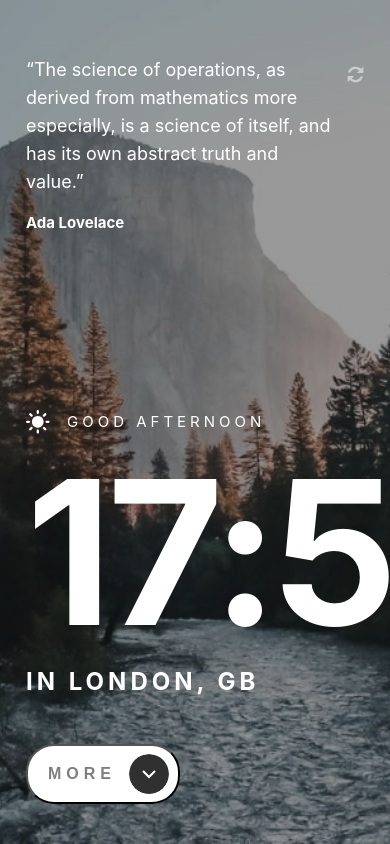
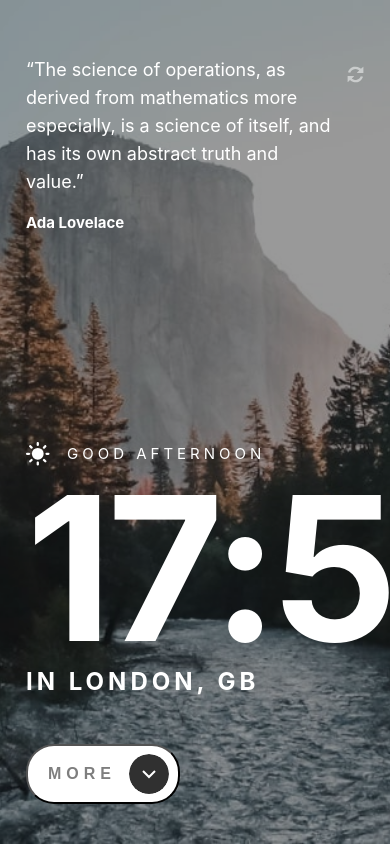
Before and after one commit to pronoia9/pun-manteau, a React (Vite) app: page / in a window 390 px wide. Built offline with nearby package versions, Linux system fonts and the light colour scheme.

Commit message:
add media query for gap

```diff
--- a/src/components/Time.jsx
+++ b/src/components/Time.jsx
@@ -4,13 +4,13 @@ import { getTimeOfDayIcon, getTimeOfDayString, getTimeHours, getTimeMinutes, rem
 
 export const Time = ({ time, ipBase }) => {
   return (
-    <Container>
-      <Text>
+    <Container className='CONTAINER'>
+      <Text className='TEXT'>
         <img src={`/icons/icon-${getTimeOfDayIcon(time)}.svg`} />
         <h4>Good {getTimeOfDayString(time)}<span>, it&apos;s currently</span></h4>
       </Text>
 
-      <Clock>
+      <Clock className='CLOCK'>
         <h1 key={time}>
           {getTimeHours(time)}:{getTimeMinutes(time)}
         </h1>{' '}
@@ -28,6 +28,10 @@ const Container = styled.div`
   display: flex;
   flex-direction: column;
   gap: ${rem(16)};
+
+  @media (max-width: ${rem(1000)}) {
+    gap: ${rem(0)};
+  }
 `;
 
 const Text = styled.div`
@@ -65,11 +69,12 @@ const Clock = styled.div`
   align-items: end;
   gap: ${rem(11)};
 
-  h1, h5 {
+  h1 {
     display: inline-block;
   }
 
   h5 {
+    display: inline-block;
     font-size: ${rem(40)};
     font-weight: lighter;
     line-height: ${rem(28 * 2)};
```
